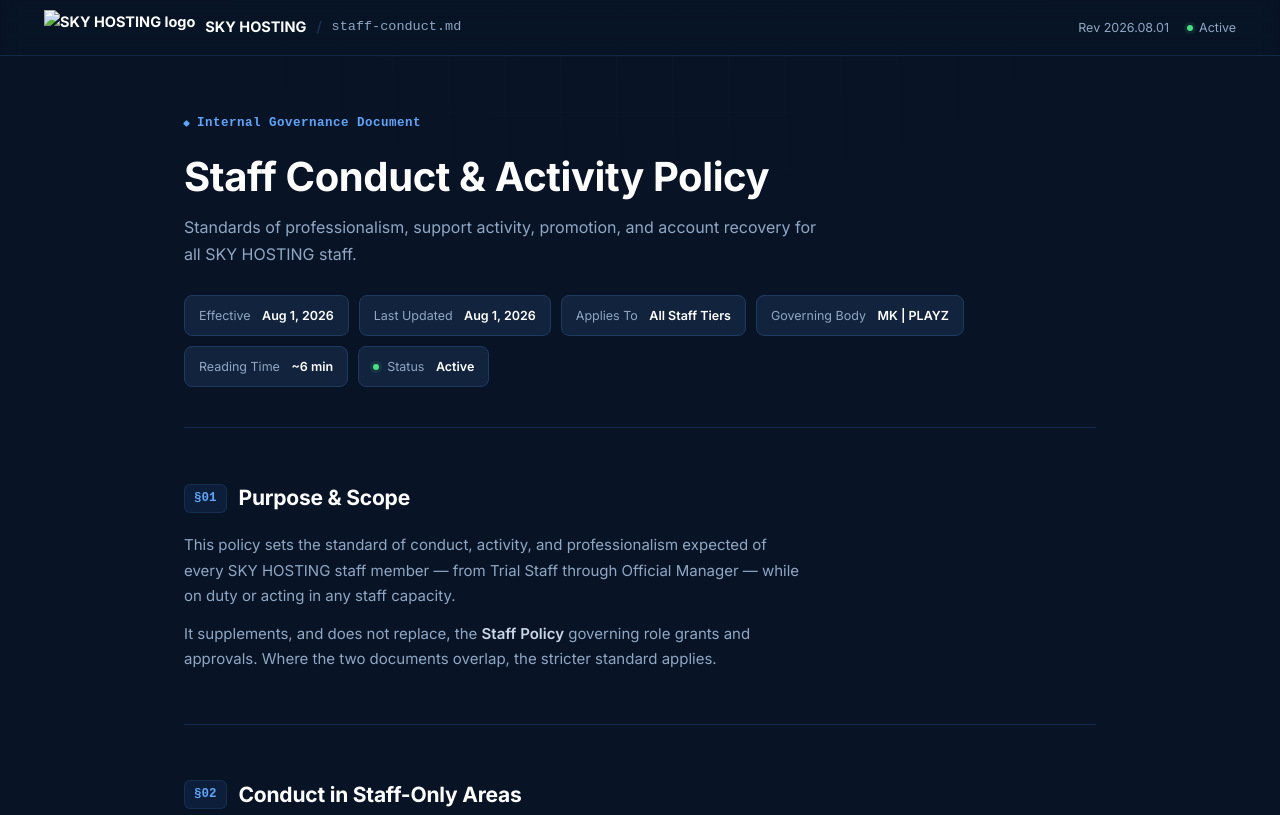
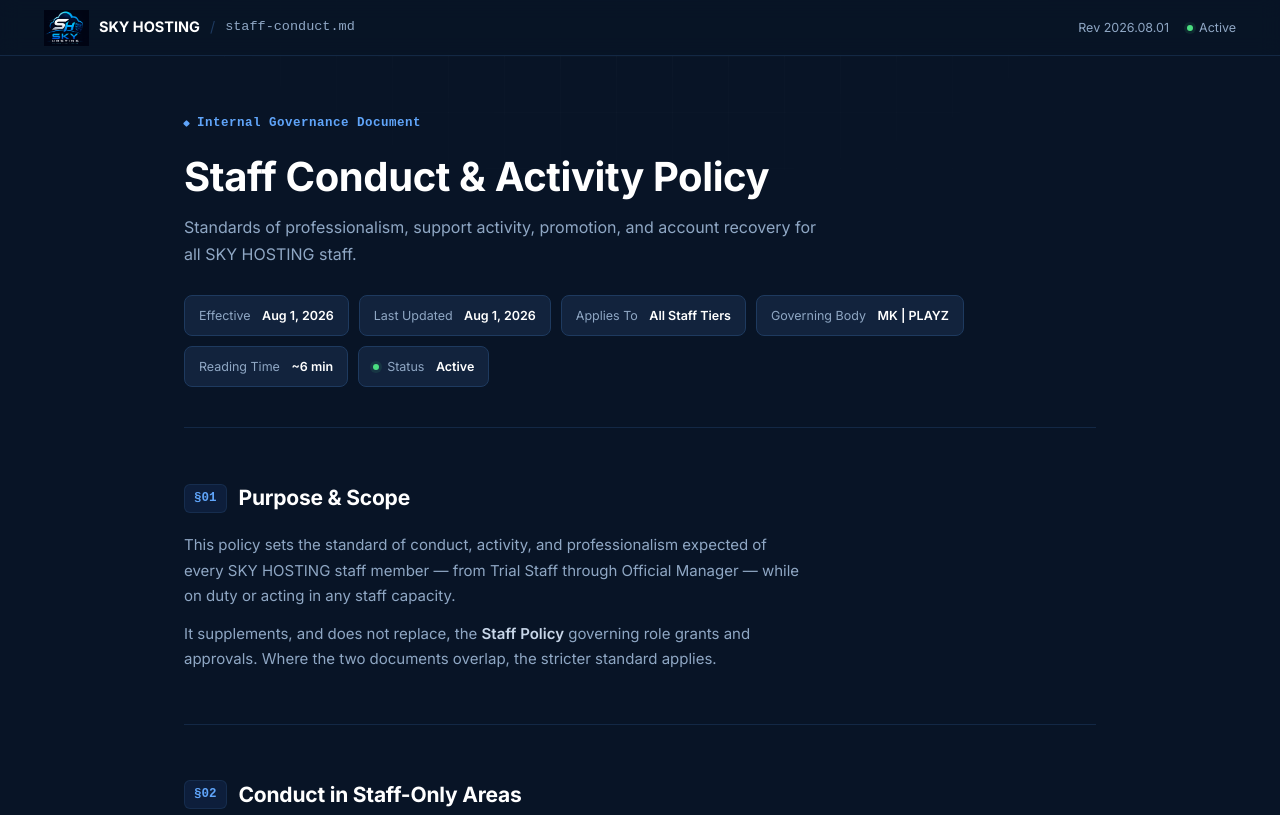
Before and after one commit to khizarstar/SKYHOSTING, a plain HTML site: page StaffPolicy.html in a window 1280 px wide. Shown: the top 815 px of the page. Drawn offline with Linux system fonts and the light colour scheme.

Commit message:
Update StaffPolicy.html

```diff
--- a/StaffPolicy.html
+++ b/StaffPolicy.html
@@ -8,7 +8,7 @@
 <link rel="preconnect" href="https://fonts.googleapis.com">
 <link rel="preconnect" href="https://fonts.gstatic.com" crossorigin>
 <link href="https://fonts.googleapis.com/css2?family=Inter:wght@400;500;600;700;800&family=Inter:opsz,wght@14..32,400..800&display=swap" rel="stylesheet">
-<link rel="icon" href="/root/favicon.ico">
+<link rel="icon" href="favicon.ico">
 <style>
   /* ============================================================
      TOKENS
@@ -400,7 +400,7 @@
 <header class="topbar">
   <div class="topbar-inner">
     <div class="brand">
-      <img class="brand-logo" src="/root/logo.png" alt="SKY HOSTING logo">
+      <img class="brand-logo" src="logo.png" alt="SKY HOSTING logo">
       <span>SKY HOSTING</span>
       <span class="brand-sep">/</span>
       <span class="brand-doc">staff-conduct.md</span>
```
